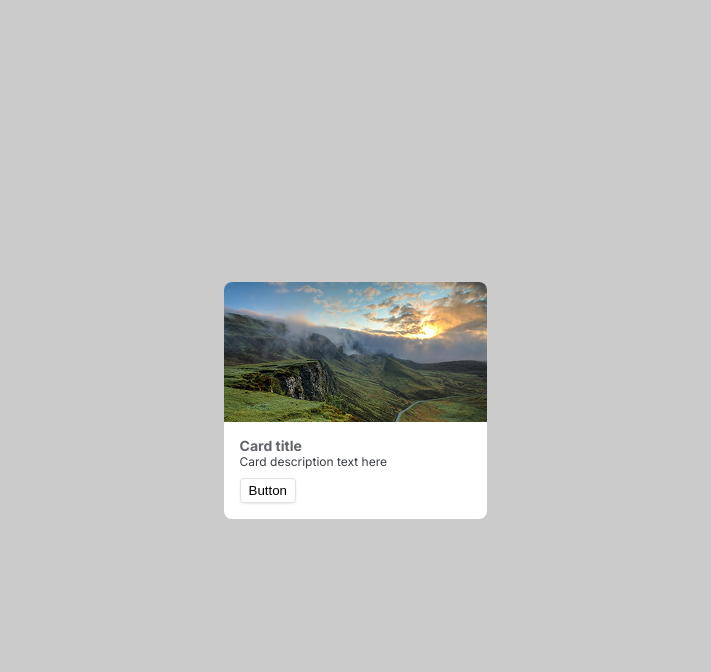
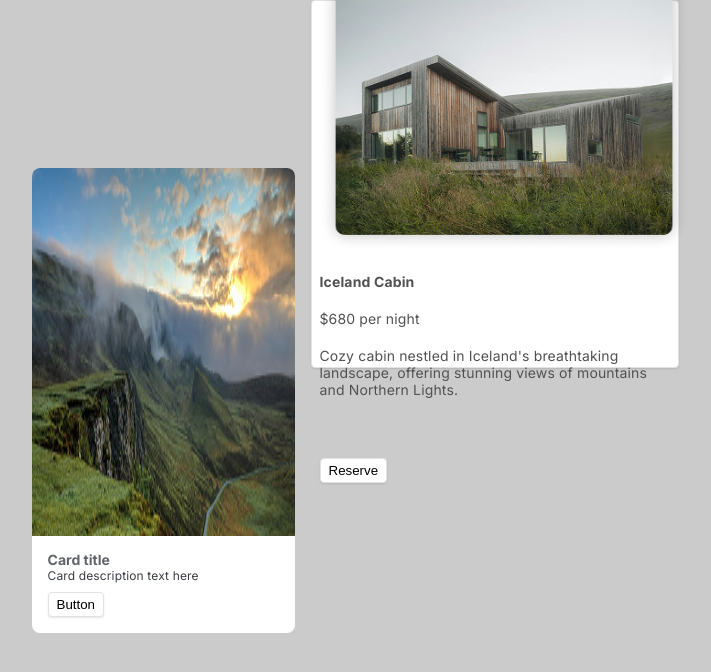
Before and after one commit to sapkalganesh1999-netizen/frontend-css-practice, a plain HTML site: page 02-cards/index.html in a window 1280 px wide. Shown: the whole page, without its empty margins (285-996 px from the left). Drawn offline with Linux system fonts and the light colour scheme.

Commit message:
new card

```diff
--- a/02-cards/index.html
+++ b/02-cards/index.html
@@ -20,7 +20,16 @@
                 </div>
                 <button>Button</button>
             </div>
-
+        </div>
+        <div class="card02">
+            <img src="image/Frame 7.png">
+            <h4>Iceland Cabin</h4>
+            <p>$680 per night</p>
+            <P>Cozy cabin nestled in Iceland's breathtaking landscape, offering stunning views of mountains and Northern Lights.</P>
+            <div>   </div>
+            <div>
+            </div>
+            <button>Reserve</button>
         </div>
     </main>
 </body>
--- a/02-cards/style.css
+++ b/02-cards/style.css
@@ -73,3 +73,35 @@ main{
     justify-content: center;
     align-items: center;
     gap: var(--Styling-Spacing-1, 4px); }
+.card02{
+    display: inline-flex;
+    padding: 16px;
+    flex-direction: column;
+    align-items: flex-start;
+    gap: 20px;
+    border-radius: 27px;
+    background: #FFF;
+}
+.card02, p{
+    color: #525252;
+    font-size: 14px;
+    font-style: normal;
+    font-weight: 400;
+    line-height: normal;
+    letter-spacing: 0.14px;
+}
+.card02, img{
+    height: 368px;
+    width: 368px;
+    display: flex;
+    align-items: flex-start;
+    justify-content: center;
+    align-self: stretch;
+}
+.card02, button{
+    border-radius:4px;
+    border:1px solid #E0E2E6;
+    background:#FFF;
+    padding:4px 8px;
+    box-shadow:0 1px 2px rgba(0,0,0,.1);
+}
```
Also changed, not shown: 02-cards/image/Frame 7.png (added).
